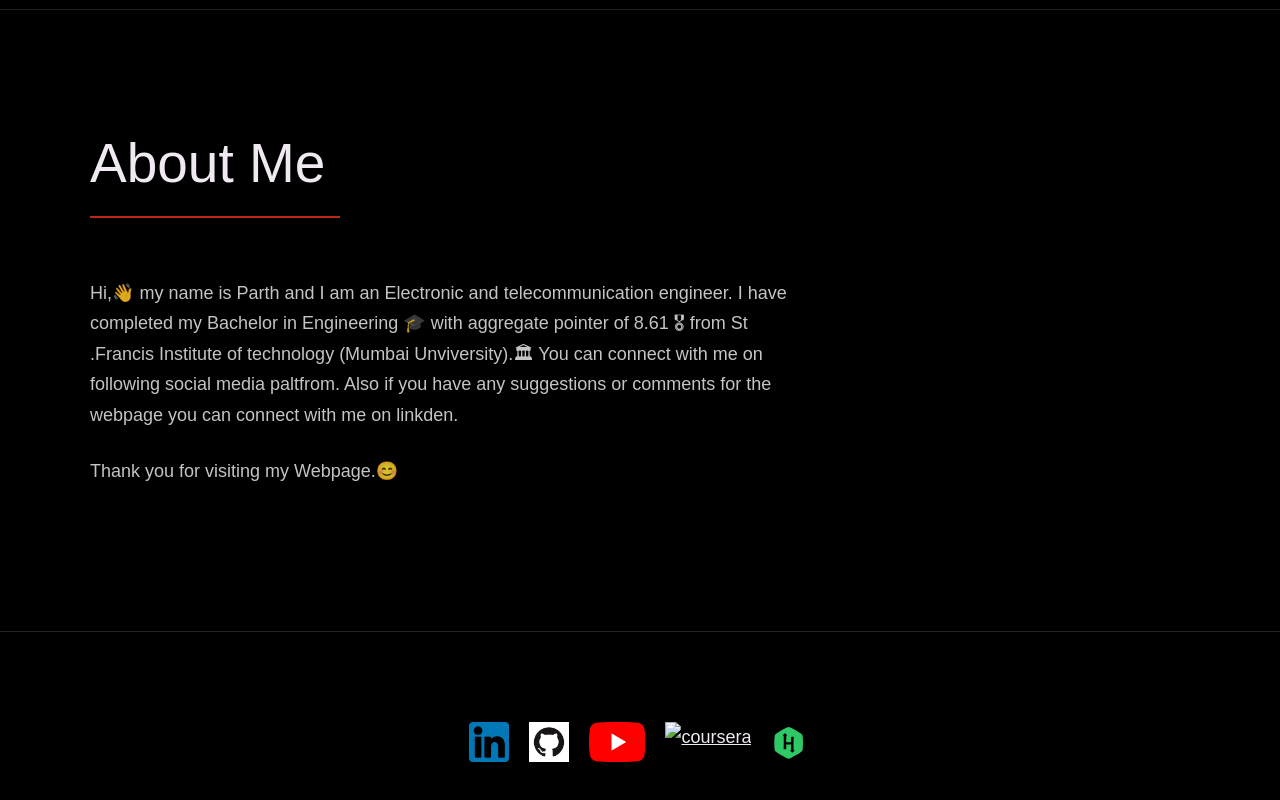
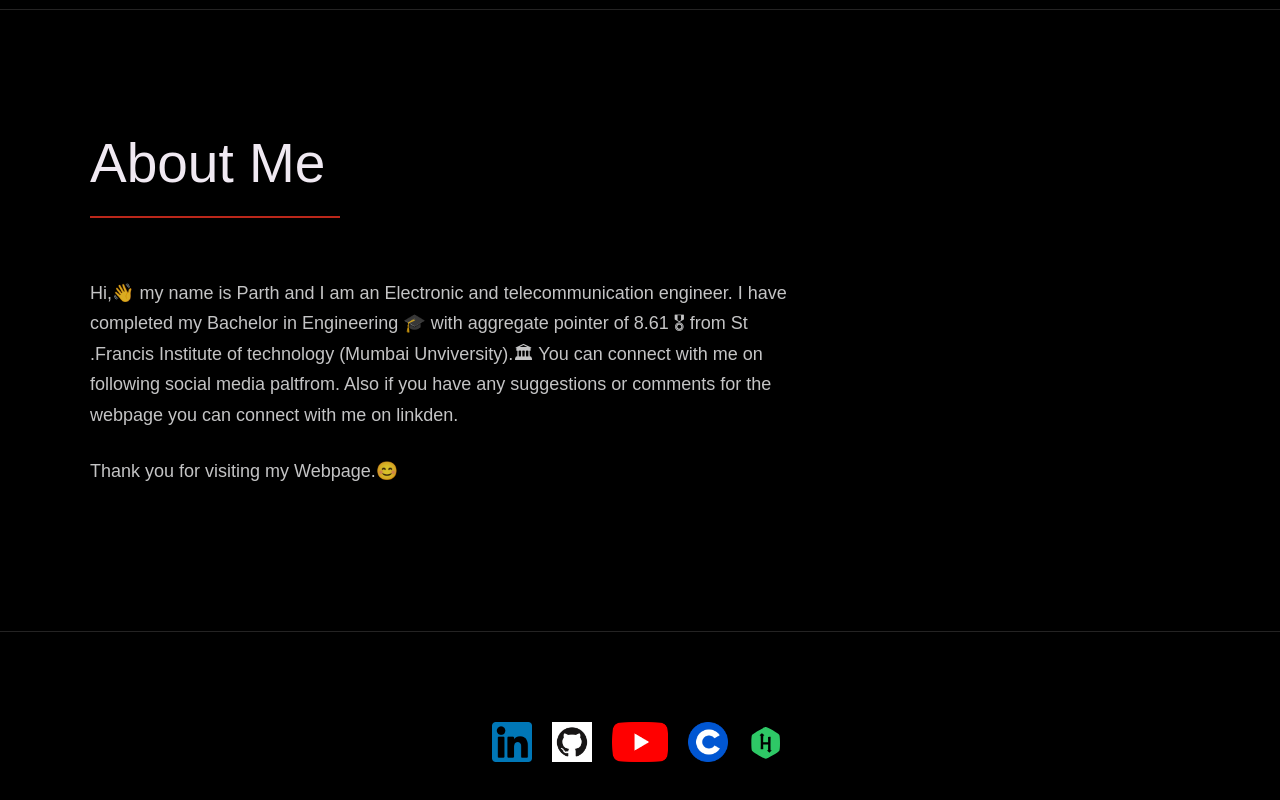
Before and after one commit to parthbhatt268/Web-Portfolio-, a plain HTML site: page index.html in a window 1280 px wide. Shown: the part 5419-6219 px from the top of the page. Drawn offline with Linux system fonts and the light colour scheme.

Commit message:
Update index.html

```diff
--- a/index.html
+++ b/index.html
@@ -281,7 +281,7 @@
         </li>
         <li class="footer__social-link-item">
           <a href="" title="Link to coursera">
-            <img src="./Image/coursera.svg" title="Link to coursera Profile" class="footer__social-image" alt="coursera">
+            <img src="./Image/coursera.png" title="Link to coursera Profile" class="footer__social-image" alt="coursera">
           </a>
         </li>
         <li class="footer__social-link-item">
```
